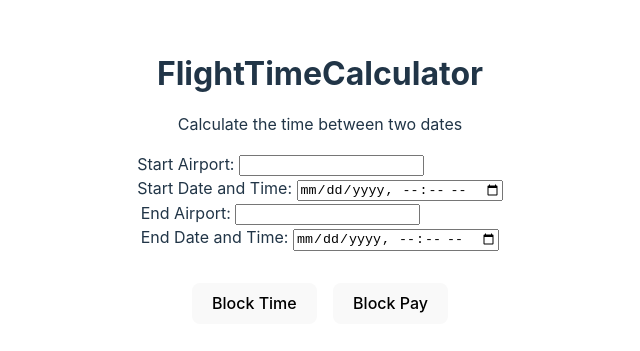
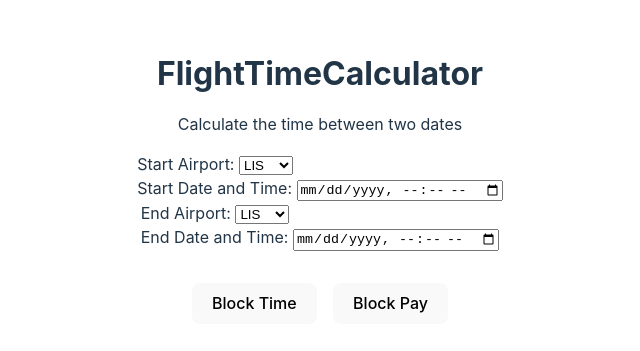
Before and after one commit to Dredegui/FlightTime, a React (Vite) app: page / in a window 1280 px wide. Shown: the part 205-556 px from the top of the page, without its empty margins (320-960 px from the left). Built offline with nearby package versions, Linux system fonts and the light colour scheme.

Commit message:
feat: transform airport input into selection

```diff
--- a/src/DateDifferenceCalculator.tsx
+++ b/src/DateDifferenceCalculator.tsx
@@ -1,5 +1,4 @@
 import React, { useState } from 'react';
-import { start } from 'repl';
 
 const DateDifferenceCalculator: React.FC = () => {
   const [startDate, setStartDate] = useState<string>('');
@@ -45,11 +44,11 @@ const DateDifferenceCalculator: React.FC = () => {
     setEndDate(event.target.value);
   };
 
-  const handleStartAirChange = (event: React.ChangeEvent<HTMLInputElement>) => {
+  const handleStartAirChange = (event: React.ChangeEvent<HTMLSelectElement>) => {
     setStartAir(event.target.value);
   };
 
-    const handleEndAirChange = (event: React.ChangeEvent<HTMLInputElement>) => {
+    const handleEndAirChange = (event: React.ChangeEvent<HTMLSelectElement>) => {
         setEndAir(event.target.value);
     };
 
@@ -172,7 +171,11 @@ const DateDifferenceCalculator: React.FC = () => {
       <div className="container">
         <div>
           <label>Start Airport: </label>
-          <input type="text" value={startAir} onChange={handleStartAirChange} />
+          <select value={startAir} onChange={handleStartAirChange}>
+            {Object.keys(map).map((airport) => (
+              <option key={airport} value={airport}>{airport}</option>
+            ))}
+          </select>
         </div>
         <div>
           <label>Start Date and Time: </label>
@@ -182,7 +185,11 @@ const DateDifferenceCalculator: React.FC = () => {
       <div className="container">
         <div>
           <label>End Airport: </label>
-          <input type="text" value={endAir} onChange={handleEndAirChange} />
+          <select value={endAir} onChange={handleEndAirChange}>
+            {Object.keys(map).map((airport) => (
+              <option key={airport} value={airport}>{airport}</option>
+            ))}
+          </select>
         </div>
         <div>
           <label>End Date and Time: </label>
```
